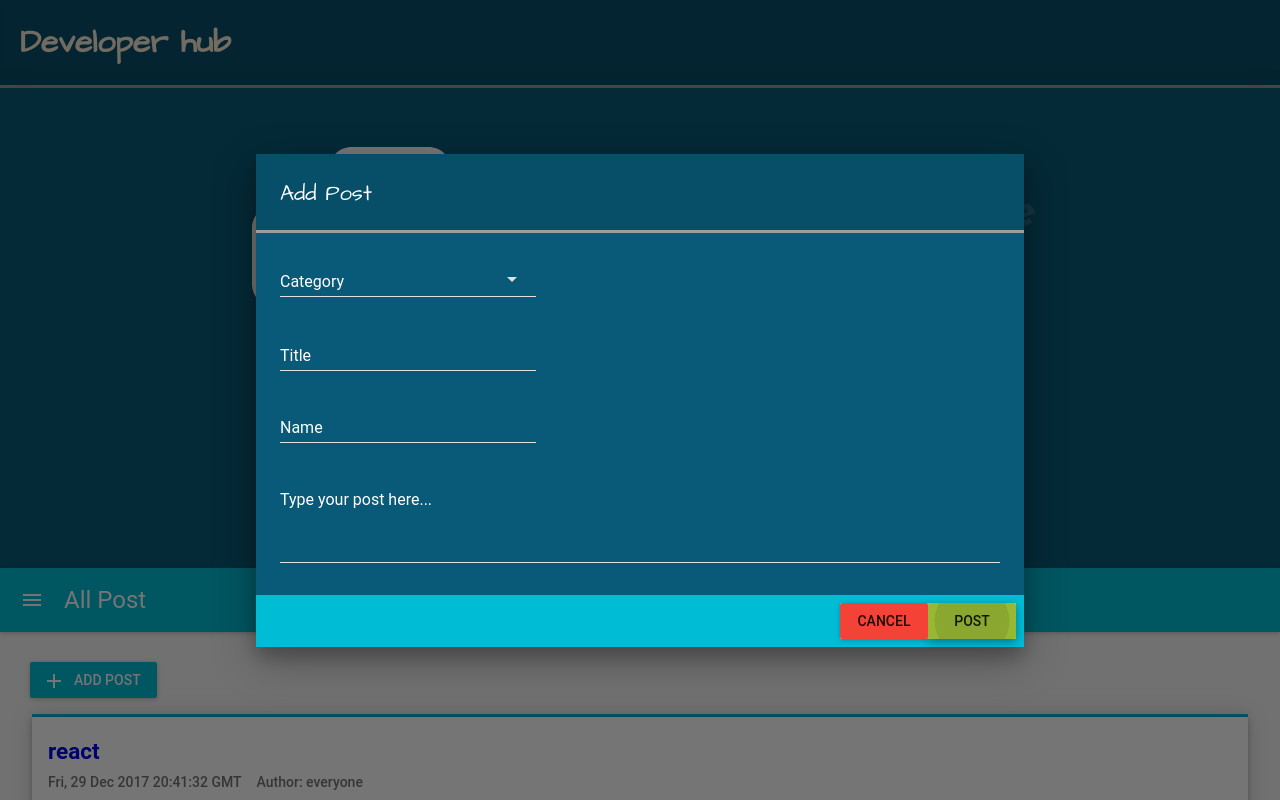
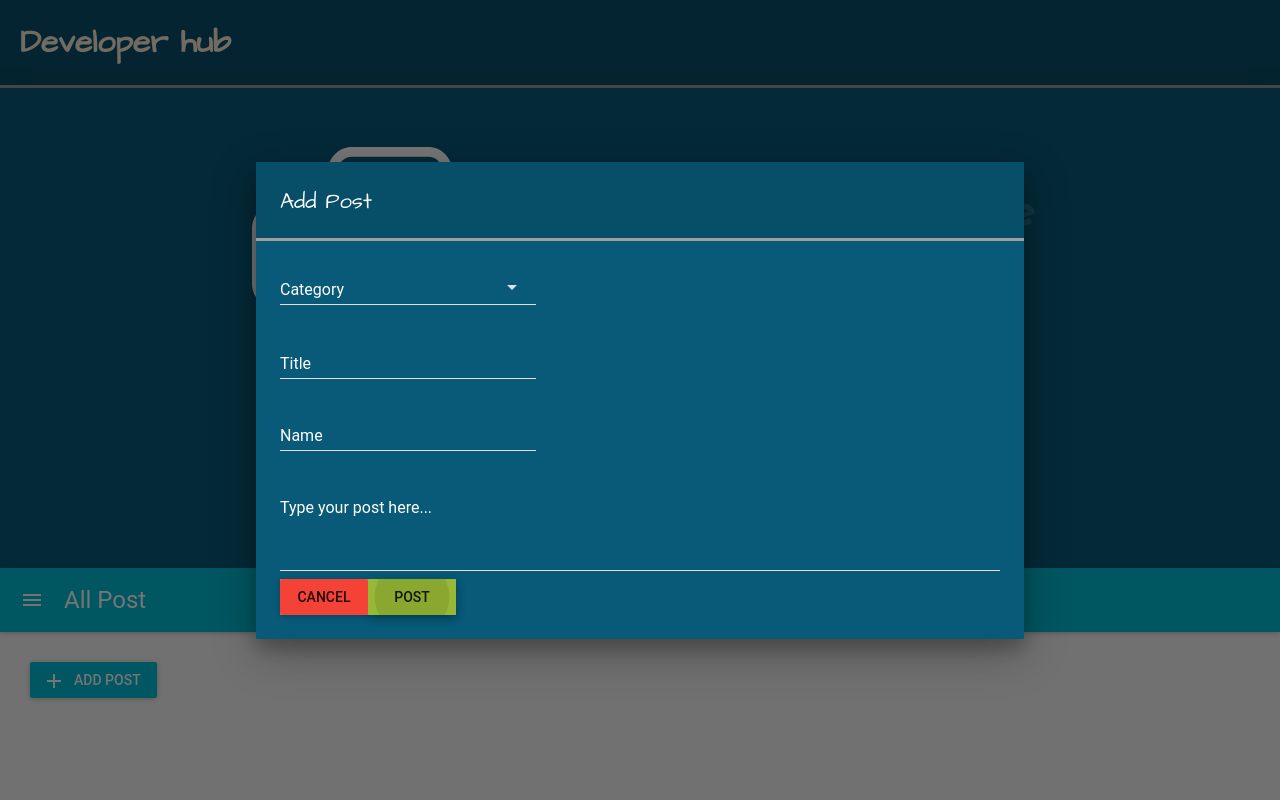
Before and after one commit to mansi6363/developer-hub, a React (Create React App) app: page / in a window 1280 px wide. Both pictures are taken after a click on the button "ADD POST". Shown: the top 800 px of the page. Built offline with nearby package versions, Linux system fonts and the light colour scheme; a web font is replaced by a local one.

Commit message:
connected postbox with store

```diff
--- a/src/actions/index.js
+++ b/src/actions/index.js
@@ -13,7 +13,7 @@ export const DOWN_COMMENT_RATE = 'DOWN_COMMENT_RATE'
 export const EDIT_COMMENT = 'EDIT_COMMENT'
 
 //POST ACTION CREATERS
-export function addPost(title, body, author, category){
+export function addPost(title, author, body, category){
     return{
         type: ADD_POST,
         title,
--- a/src/components/AddPost.js
+++ b/src/components/AddPost.js
@@ -2,6 +2,9 @@ import React from 'react'
 import SelectField from 'material-ui/SelectField';
 import MenuItem from 'material-ui/MenuItem';
 import TextField from 'material-ui/TextField';
+import RaisedButton from 'material-ui/RaisedButton';
+import { connect } from 'react-redux';
+import { addPost } from '../actions'
 
 const categories=['react', 'javascript', 'angular', 'udacity'];
 
@@ -23,16 +26,31 @@ class AddPost extends React.Component{
         body:''
     }
 
+    addPost =()=>{
+        //extracting data
+        const {category, author, title, body} = this.state;
+
+        //checking entries
+        if(categories && author && title && body){
+            this.props.addPostToStore(title, author, body, category);
+            this.props.close();
+        }
+        else{
+            return;     //error condition due to insuffiecient data
+                        //TODO: handle this
+        }
+    }
+
+
     handleCategoryChange = (event, index, value) => this.setState({category:value});
 
-    handleAuthorChange = (event, index, value) => this.setState({author:value});
+    handleAuthorChange = (event, value) => this.setState({author:value});
 
-    handleTitleChange = (event, index, value) => this.setState({title:value});
+    handleTitleChange = (event, value) => this.setState({title:value});
 
-    handleBodyChange = (event, index, value) => this.setState({body:value});
+    handleBodyChange = (event, value) => this.setState({body:value});
 
     render(){
-
         return(
             <div>
                 <SelectField
@@ -71,9 +89,38 @@ class AddPost extends React.Component{
                     onChange={this.handleBodyChange}
                     rows={3}
                 /><br />
+                <RaisedButton
+                    label="Cancel"
+                    backgroundColor='#F44336'
+                    onClick={this.props.close}
+                    />
+                <RaisedButton
+                    label="Post"
+                    backgroundColor="#a4c639"
+                    keyboardFocused={true}
+                    onClick={this.addPost}
+                />
             </div>
         );
     }
 }
 
-export default AddPost;
+function mapDispatchToProps(dispatch, props){
+    return{
+        ...props,
+        addPostToStore: (title, author, body, category)=> (dispatch(addPost(
+            title,
+            author,
+            body,
+            category
+        )))
+    }
+}
+
+function mapStateToProps(){
+    return{
+
+    }
+}
+
+export default connect(mapStateToProps,mapDispatchToProps)(AddPost);
--- a/src/components/App.js
+++ b/src/components/App.js
@@ -34,8 +34,6 @@ const categories=['All','react', 'javascript', 'angular', 'udacity'];
 
 class App extends Component {
   render() {
-
-    console.log(this.props);
     return (
       <div>
       <Header/>
@@ -43,7 +41,7 @@ class App extends Component {
         <div>
           <Cover/>
           <AppBarComponents categories={categories}/>
-          <PostBox posts={posts}/>
+          <PostBox/>
         </div>
       )} />
       <Route path='/post' component={ Poster }/>
@@ -52,10 +50,4 @@ class App extends Component {
   }
 }
 
-function mapStateToProps(state){
-  return{
-    posts: state.posts            //it will create a prop property containing all posts stored in store
-  }
-}
-
-export default connect(mapStateToProps)(App);
+export default App;
--- a/src/components/PostBox.js
+++ b/src/components/PostBox.js
@@ -4,6 +4,7 @@ import ContentAdd from 'material-ui/svg-icons/content/add';
 import PostCard from './PostCard';
 import Dialog from 'material-ui/Dialog';
 import AddPost from './AddPost'
+import { connect } from 'react-redux'
 
 
 //Post box class renders posts posted by users
@@ -23,20 +24,6 @@ class PostBox extends React.Component{
 
     render(){
 
-        const actions = [
-            <RaisedButton
-              label="Cancel"
-              backgroundColor='#F44336'
-              onClick={this.handleClosePost}
-            />,
-            <RaisedButton
-              label="Post"
-              backgroundColor="#a4c639"
-              keyboardFocused={true}
-              onClick={function(){}} //TODO: set onClick Listener
-            />,
-          ];
-
         return (
             <section className='PostBox'>
                 <div className='AddPostArea'>
@@ -49,7 +36,6 @@ class PostBox extends React.Component{
                 />
                 <Dialog
                     title={<h1>Add Post</h1>}
-                    actions={actions}
                     modal={false}
                     open={this.state.addPostOpen}
                     onRequestClose={this.handleClose}
@@ -57,7 +43,7 @@ class PostBox extends React.Component{
                     titleClassName='dialog-title'
                     actionsContainerClassName='dialog-action'
                 >
-                    <AddPost/>
+                    <AddPost close={this.handleClosePost} open={this.handleOpenPost}/>
                 </Dialog>
                 </div>
                 <div className='PostsArea'>
@@ -72,4 +58,10 @@ class PostBox extends React.Component{
     }
 }
 
-export default PostBox;
+function mapStateToProps(state){
+    return{
+      posts: state.posts||[]            //it will create a prop property containing all posts stored in store
+    }                                   //in case of error or state.props not defined it will  set a blank array
+  }
+
+export default connect(mapStateToProps)(PostBox);
```
Also changed, not shown: src/index.js (+4 -4 lines).
